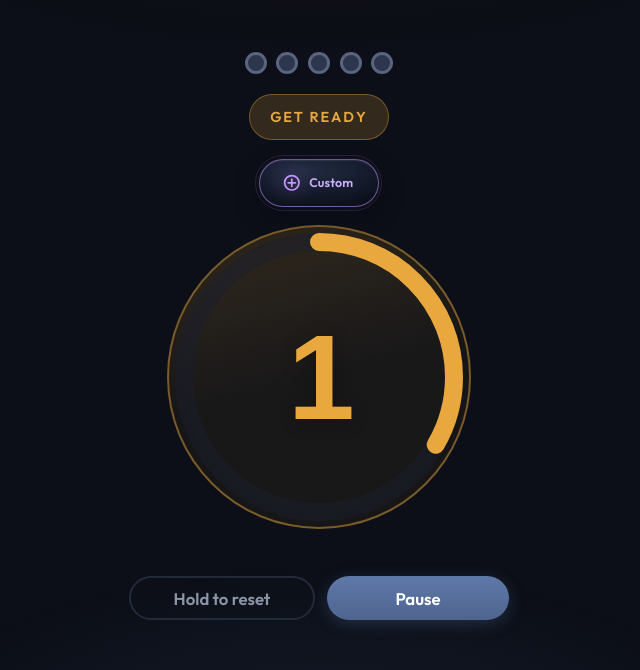
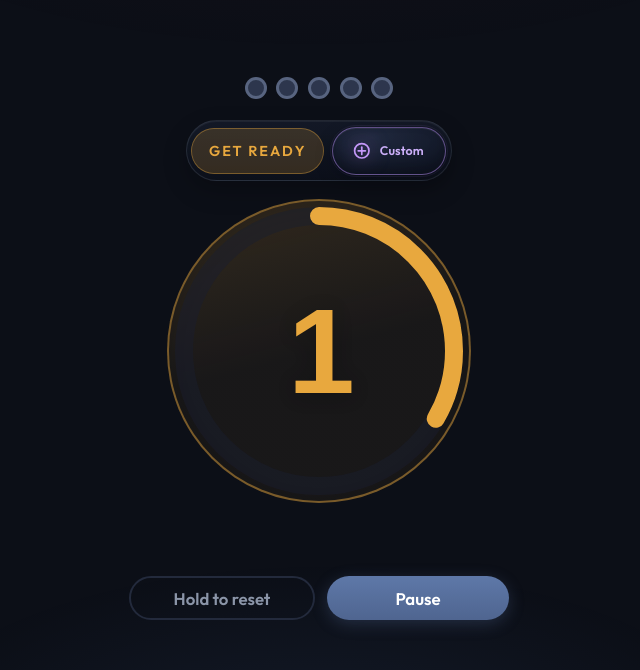
Before and after one commit to rtpro/gymmer, a plain HTML site: page index.html in a window 1280 px wide. Both pictures are taken after a click on the button "Start exercise". Shown: the part 118-788 px from the top of the page, without its empty margins (321-961 px from the left). Drawn offline with Linux system fonts and the light colour scheme.

Commit message:
Group phase badge with muscle indicator

```diff
--- a/index.html
+++ b/index.html
@@ -121,10 +121,12 @@
       <div class="view view-timer hidden" id="view-timer">
         <div class="timer-block">
           <div class="set-dots" id="set-dots" role="status" aria-label="Set progress"></div>
-          <div class="phase-badge" id="phase-badge" aria-live="polite">Work</div>
-          <div class="timer-muscle-group" id="timer-muscle-group" aria-live="polite" aria-label="Muscle group: Custom" title="Muscle group: Custom">
-            <span class="timer-muscle-group__icon" aria-hidden="true"></span>
-            <span class="timer-muscle-group__label" id="timer-muscle-group-label">Custom</span>
+          <div class="timer-phase-row">
+            <div class="phase-badge" id="phase-badge" aria-live="polite">Work</div>
+            <div class="timer-muscle-group" id="timer-muscle-group" aria-live="polite" aria-label="Muscle group: Custom" title="Muscle group: Custom">
+              <span class="timer-muscle-group__icon" aria-hidden="true"></span>
+              <span class="timer-muscle-group__label" id="timer-muscle-group-label">Custom</span>
+            </div>
           </div>
 
           <button type="button" class="timer-display-button" id="timer-display-btn" aria-label="Start timer">
--- a/styles.css
+++ b/styles.css
@@ -446,6 +446,20 @@ body::before {
   gap: 1.25rem;
 }
 
+.timer-phase-row {
+  display: inline-flex;
+  align-items: center;
+  justify-content: center;
+  gap: 0.55rem;
+  padding: 0.35rem;
+  border-radius: 999px;
+  background: linear-gradient(180deg, rgba(20, 26, 40, 0.9) 0%, rgba(12, 16, 26, 0.96) 100%);
+  border: 1px solid rgba(139, 149, 168, 0.18);
+  box-shadow:
+    inset 0 1px 0 rgba(255, 255, 255, 0.05),
+    0 10px 24px rgba(0, 0, 0, 0.22);
+}
+
 .set-dots {
   display: flex;
   gap: 0.6rem;
@@ -502,7 +516,7 @@ body::before {
   font-weight: 600;
   text-transform: uppercase;
   letter-spacing: 0.14em;
-  padding: 0.5rem 1.25rem;
+  padding: 0.5rem 1.05rem;
   border-radius: var(--radius-pill);
   min-height: var(--tap-min);
   display: inline-flex;
@@ -541,33 +555,31 @@ body::before {
 
 .timer-muscle-group {
   --mg-accent: rgba(139, 149, 168, 0.65);
-  min-width: 7.45rem;
+  min-width: 7.1rem;
   min-height: 3rem;
-  padding: 0.45rem 0.92rem 0.45rem 0.72rem;
+  padding: 0.45rem 0.88rem 0.45rem 0.7rem;
   border-radius: 999px;
   display: inline-flex;
   align-items: center;
   justify-content: center;
   gap: 0.42rem;
   position: relative;
-  background: radial-gradient(120% 120% at 35% 20%, rgba(42, 53, 80, 0.78) 0%, rgba(18, 24, 40, 0.92) 65%, rgba(10, 14, 24, 0.98) 100%);
-  border: 1px solid color-mix(in srgb, var(--mg-accent) 45%, rgba(139, 149, 168, 0.3));
+  background: radial-gradient(120% 120% at 35% 20%, rgba(42, 53, 80, 0.62) 0%, rgba(18, 24, 40, 0.82) 65%, rgba(10, 14, 24, 0.92) 100%);
+  border: 1px solid color-mix(in srgb, var(--mg-accent) 38%, rgba(139, 149, 168, 0.22));
   box-shadow:
-    inset 0 1px 0 rgba(255, 255, 255, 0.08),
-    inset 0 -10px 18px rgba(0, 0, 0, 0.22),
-    0 8px 24px rgba(3, 7, 16, 0.35),
-    0 0 0 2px rgba(255, 255, 255, 0.02);
-  backdrop-filter: blur(12px);
+    inset 0 1px 0 rgba(255, 255, 255, 0.06),
+    inset 0 -8px 14px rgba(0, 0, 0, 0.18),
+    0 6px 18px rgba(3, 7, 16, 0.24);
   transition: border-color 0.25s ease, box-shadow 0.25s ease, transform 0.2s ease;
 }
 
 .timer-muscle-group::after {
   content: "";
   position: absolute;
-  inset: -5px;
+  inset: -3px;
   border-radius: 999px;
-  border: 1px solid color-mix(in srgb, var(--mg-accent) 35%, transparent);
-  opacity: 0.5;
+  border: 1px solid color-mix(in srgb, var(--mg-accent) 22%, transparent);
+  opacity: 0.35;
   pointer-events: none;
 }
 
--- a/sw.js
+++ b/sw.js
@@ -1,4 +1,4 @@
-const CACHE_NAME = "gymmer-v57";
+const CACHE_NAME = "gymmer-v58";
 const ASSETS = ["index.html", "styles.css", "app.js", "manifest.json", "icon.svg"];
 
 self.addEventListener("install", function (e) {
```
Also changed, not shown: FEATURES.md (+1 -0 lines).
